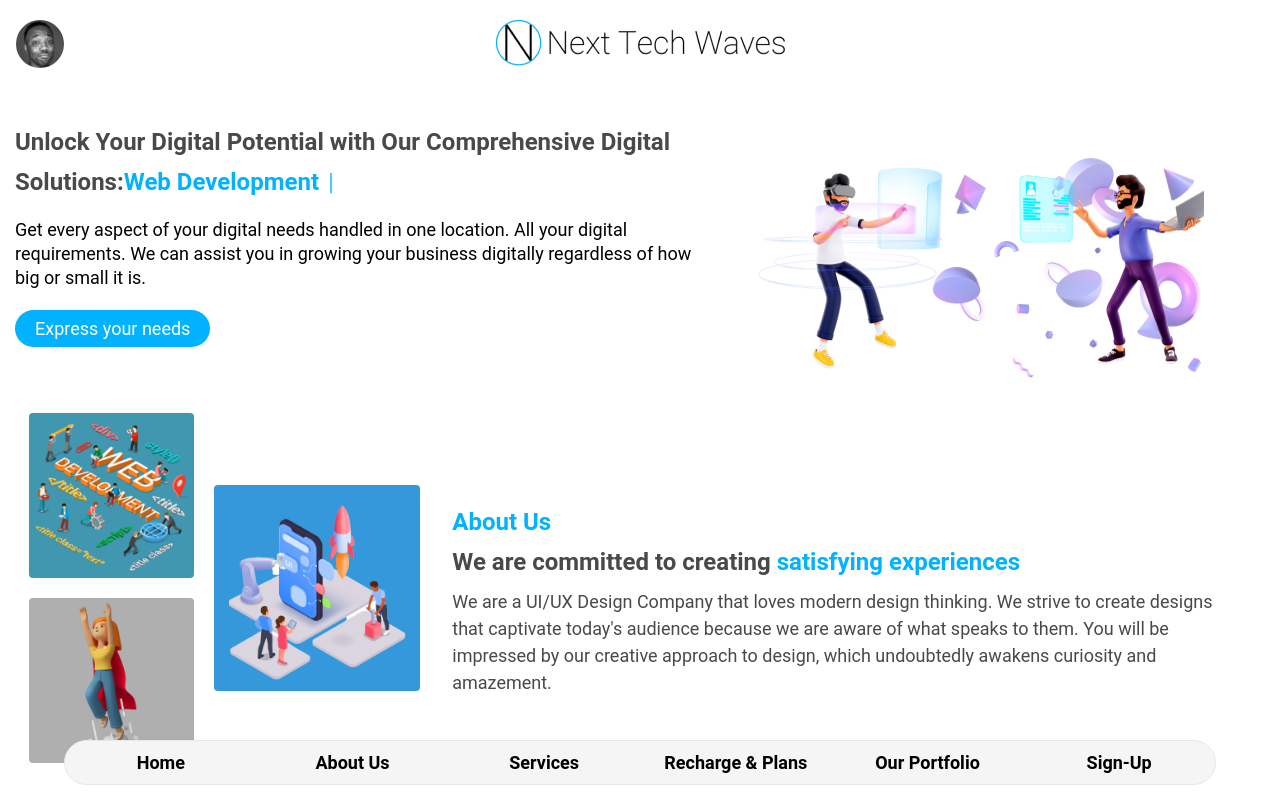
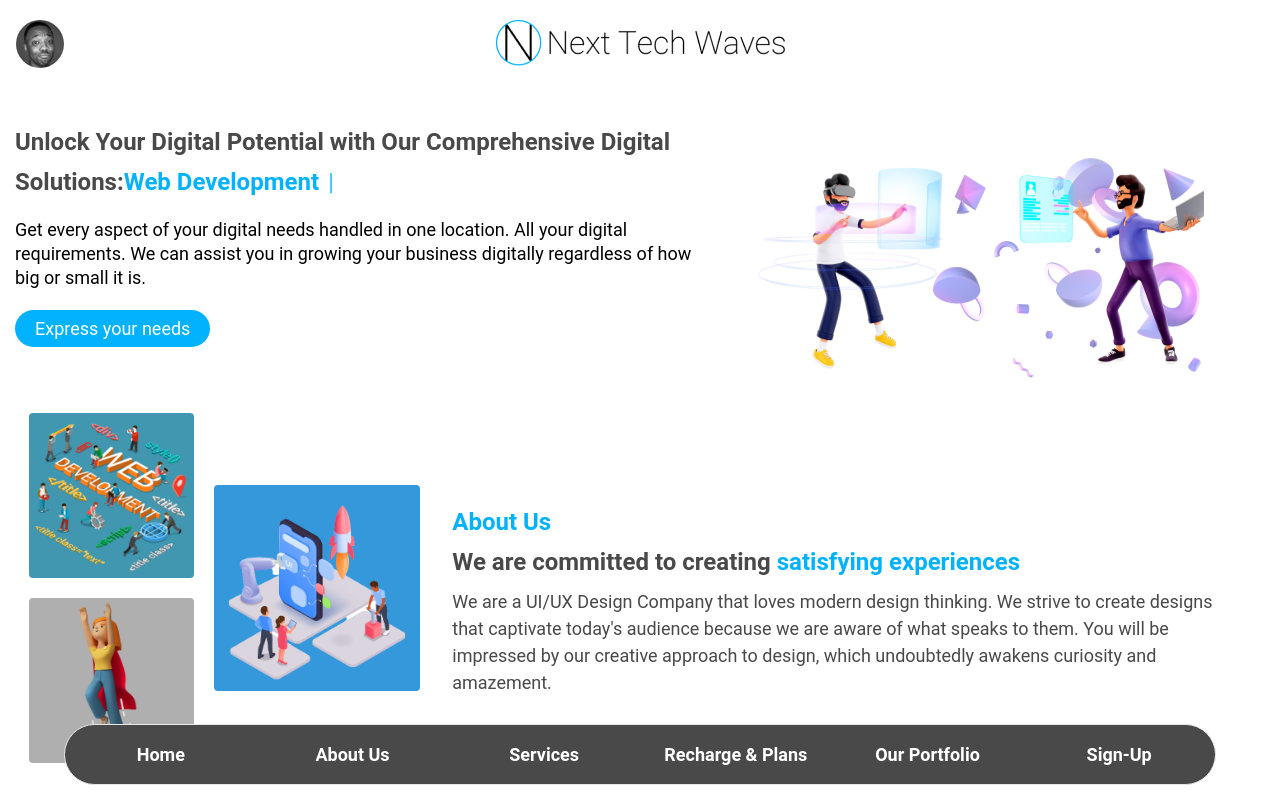
Before and after one commit to krishanumishra778/NTW, a React (Vite) app in the folder client/: page / in a window 1280 px wide. Shown: the top 800 px of the page. Built offline with nearby package versions, Linux system fonts and the light colour scheme; no server answers.

Commit message:
modify truested page
modify truested page

```diff
--- a/client/src/App.jsx
+++ b/client/src/App.jsx
@@ -67,7 +67,6 @@ export default function App() {
           <Route path='/login' element={<User_login />} />
 
           <Route path='/editprofile' element={<Editprofile />} />
-          {/* <Route path="/changepassword" element={ < Changepassword/>}/> */}
           <Route path='/changepassword' element={<Changepassword />} />
           <Route path='/pages' element={<Pages />} />
           <Route path='/email' element={<Email />} />
--- a/client/src/Components/layout/NavDemo.jsx
+++ b/client/src/Components/layout/NavDemo.jsx
@@ -1,11 +1,11 @@
 /** @format */
-import  { useEffect } from "react";
+import { useEffect } from "react";
 import { Link } from "react-router-dom";
 
 import AOS from "aos";
 import "aos/dist/aos.css";
 
-export const NavDemo = ( ) => {
+export const NavDemo = () => {
 
 
   useEffect(() => {
@@ -20,23 +20,23 @@ export const NavDemo = ( ) => {
   return (
     <>
       <div
-        className='max-w-[90%] w-[1540px] hidden md:block mx-auto fixed bottom-[15px] left-0 right-0     border border[black] bg-[#F5F5F5] rounded-full  z-[1]'
-        >
+        className='max-w-[90%] w-[1540px] hidden md:block mx-auto fixed bottom-[15px] left-0 right-0     border border[black] bg-[#494949] rounded-full  z-[1]'
+      >
         <nav>
           <ul className='grid grid-cols-6 text-center  '>
 
-              <Link className=' rounded-full hover:text-[#FFF]  py-2 lg:text-p font-[600] sm:text-[13px] hover:bg-[#00B2FF] active:bg-[#00B2FF] ' to='/' > Home</Link>
+            <Link className=' rounded-full hover:text-[#FFF]  py-4 lg:text-p font-[600] sm:text-[13px] hover:bg-[#00B2FF] active:bg-[#00B2FF]   text-white' to='/' > Home</Link>
 
-              <Link className='  rounded-full hover:text-[#FFF]  py-2 lg:text-p font-[600] sm:text-[13px] hover:bg-[#00B2FF] ' to='/about'  > About Us</Link>
+            <Link className='  rounded-full hover:text-[#FFF]  py-4 lg:text-p font-[600] sm:text-[13px] hover:bg-[#00B2FF]  text-white' to='/about'  > About Us</Link>
 
-              <Link className='  rounded-full hover:text-[#FFF]  py-2 lg:text-p font-[600] sm:text-[13px] hover:bg-[#00B2FF] ' to='/services'  > Services</Link>
+            <Link className='  rounded-full hover:text-[#FFF]  py-4 lg:text-p font-[600] sm:text-[13px] hover:bg-[#00B2FF]  text-white' to='/services'  > Services</Link>
 
 
-              <Link className='  rounded-full hover:text-[#FFF]  py-2 lg:text-p font-[600] sm:text-[13px] hover:bg-[#00B2FF] ' to='/subscription'  > Recharge & Plans</Link>
+            <Link className='  rounded-full hover:text-[#FFF]  py-4 lg:text-p font-[600] sm:text-[13px] hover:bg-[#00B2FF]  text-white' to='/subscription'  > Recharge & Plans</Link>
 
-              <Link   className='  rounded-full hover:text-[#FFF] py-2 lg:text-p font-[600] sm:text-[13px] hover:bg-[#00B2FF] ' to='/portfolio'  > Our Portfolio</Link>
+            <Link className='  rounded-full hover:text-[#FFF] py-4 lg:text-p font-[600] sm:text-[13px] hover:bg-[#00B2FF] text-white ' to='/portfolio'  > Our Portfolio</Link>
 
-              <Link className='  rounded-full hover:text-[#FFF]  py-2 lg:text-p font-[600] sm:text-[13px] hover:bg-[#00B2FF] ' to='/sign-up'  >Sign-Up</Link>
+            <Link className='  rounded-full hover:text-[#FFF]  py-4 lg:text-p font-[600] sm:text-[13px] hover:bg-[#00B2FF]  text-white' to='/sign-up'  >Sign-Up</Link>
 
           </ul>
         </nav>
--- a/client/src/Components/pages/Founder.jsx
+++ b/client/src/Components/pages/Founder.jsx
@@ -12,13 +12,14 @@ const Founder = () => {
           and
           have experience in creating user-friendly, engaging, and aesthetically pleasing websites and
           applications.</p>
-        <div className="sm:max-w-[35%] md:max-w-[35%]  xl:max-w-[20%] border-2 rounded-2xl mx-auto m-4 xs:text-center shadow-2xl  shadow-[#76c9ed] ">
+        <div className="sm:max-w-[35%] md:max-w-[35%]  xl:max-w-[20%] border-2 rounded-2xl mx-auto m-4 xs:text-center shadow-lg  shadow-[#76c9ed] ">
           <img src="images/krishanu-mishra.jpg" alt='Next Tech Waves' className="rounded-t-lg text-center mx-auto border-b-4" />
-          <p className="mt-2 text-center font-bold xs:text-[18px] sm:text-[16px] md:text-[22px]">Krishanu Mishra</p>
+          <p className="mt-2 text-center font-bold xs:text-[18px] sm:text-[16px] md:text-[22px] ">Krishanu Mishra</p>
           <p className="text-center  font-[400] sm:text-mp xs:text-tp md:text-p text-[#494949]  ">FOUNDER &amp; CEO
             (Product Manager)</p>
         </div>
       </div>
+
 
     </>
   )
--- a/client/src/Components/pages/Pages.jsx
+++ b/client/src/Components/pages/Pages.jsx
@@ -6,7 +6,7 @@ import { MdNavbar } from '../layout/MdNavbar';
 import toast from 'react-hot-toast';
 
 export const Pages = () => {
- const navigate =  useNavigate()
+  const navigate = useNavigate()
 
   const [showModal, setShowModal] = React.useState(false);
   const [isAccordionOpen, setIsAccordionOpen] = useState(false);
@@ -59,7 +59,7 @@ export const Pages = () => {
         <form action="" className='' onSubmit={handleSubmit}>
           <div className='pt-24'>
             <label className='' htmlFor="">How May We Assist You Today?</label>
-            <textarea name="" id="" className='pl-2 mt-2 w-full rounded-lg border-2 border-[#D9D9D9]'></textarea>
+            <textarea name="" id="" required className='pl-2 mt-2 w-full rounded-lg border-2 border-[#D9D9D9] pt-2'></textarea>
           </div>
           <div className='flex justify-end '>
             <button
@@ -72,6 +72,8 @@ export const Pages = () => {
           </div>
         </form>
       </div>
+
+
     </div>
   );
 };
--- a/client/src/Components/pages/Trusted.jsx
+++ b/client/src/Components/pages/Trusted.jsx
@@ -8,12 +8,15 @@ const Trusted = () => {
         <div className="text-[#00B2FF] text-center sm:text-tt  xs:text-mt md:text-title font-[600] mb-4">
           <p>Trusted By Brand’s</p>
         </div>
-  <div className=" flex  justify-between  gap-2 ">
+        <div className="grid md:grid-cols-4 grid-cols-2 justify-between  gap-2 ">
           <div className="mx-auto">
             <img src="images/trusted1.png" alt='' />
           </div>
+          <div className="mx-auto ">
+          <img className='lg:pt-4 py-14' src="images/technomize-black-text-logo.png" alt='' />
+          </div>
           <div className="mx-auto">
-      <img src="images/trusted2.png" alt='' />
+            <img className='lg:pt-0 pt-5' src="images/trusted2.png" alt='' />
           </div>
           <div className="mx-auto ">
             <img src="images/trusted3.png" alt='' />
```
Also changed, not shown: client/public/images/technomize-black-text-logo.png (added). Lines whose indentation alone changed are shown as unchanged.
